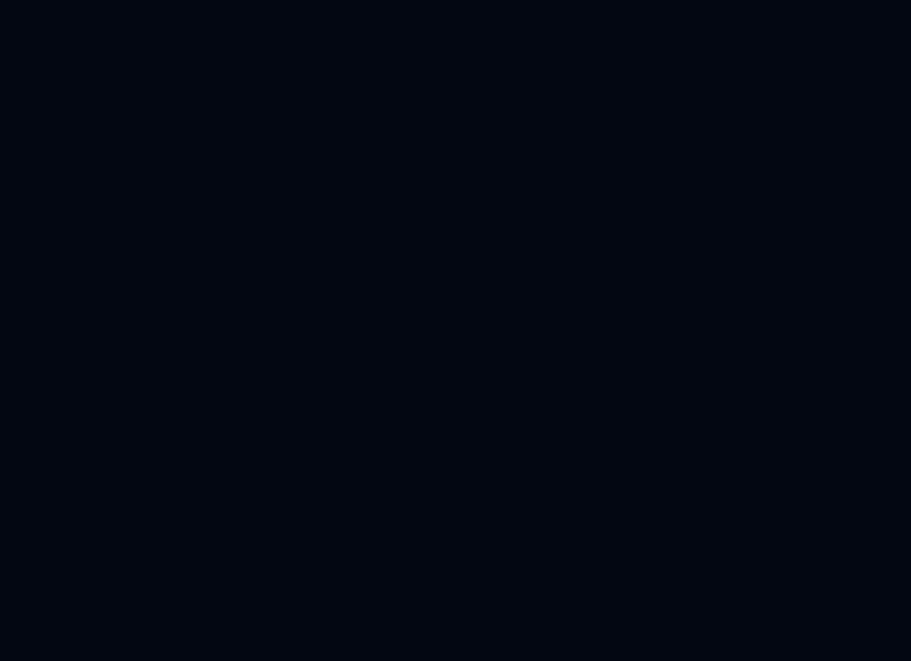
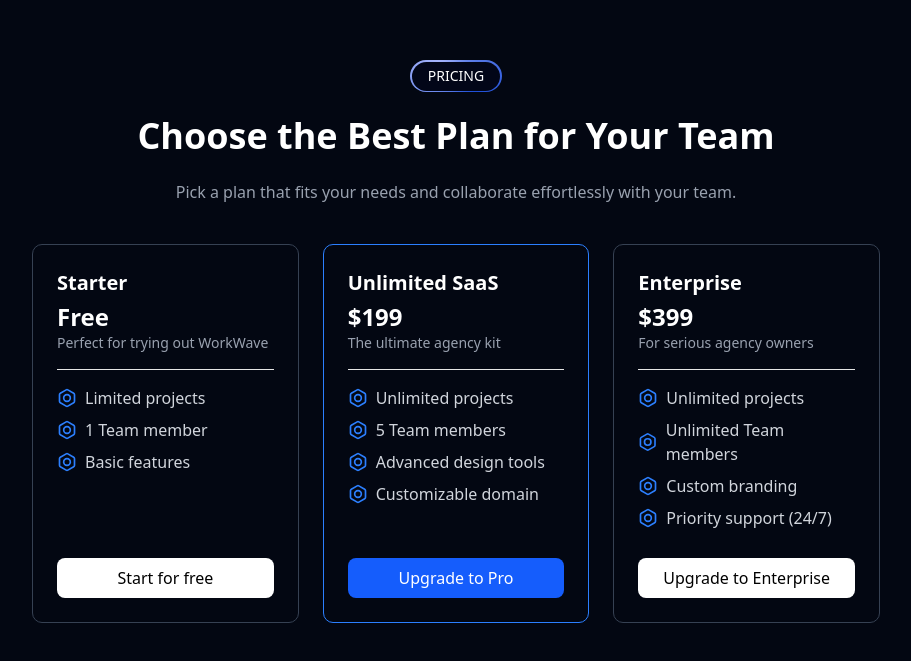
Before and after one commit to harun708280/MoneyWise-landingpage, a Next.js app: page / in a window 1280 px wide. Shown: the part 3348-4009 px from the top of the page, without its empty margins (184-1095 px from the left). Before the commit the page ends 3376 px from the top, so only its background shows below. Built offline with nearby package versions, Linux system fonts and the light colour scheme.

Commit message:
crate pricing section

```diff
--- a/src/app/Component/Feature.jsx
+++ b/src/app/Component/Feature.jsx
@@ -62,7 +62,7 @@ const Feature = () => {
 
             {/* Feature List */}
             <Container>
-                <div className="flex container flex-col items-center justify-center py-10 md:py-20 w-full">
+                <div className="flex max-w-7xl flex-col items-center justify-center py-10 md:py-20 w-full">
                     <div className="grid grid-cols-1 md:grid-cols-2 lg:grid-cols-3 w-full gap-8">
                         {features.map((feature, index) => (
                             <div key={index} className="flex flex-col items-start lg:items-start px-0 md:px-0">
--- /dev/null
+++ b/src/app/Component/Priceing.jsx
@@ -0,0 +1,104 @@
+import Container from "@/components/global/container";
+import SectionBadge from "@/components/ui/section-badge";
+import { Bolt } from "lucide-react";
+
+const pricingPlans = [
+  {
+    name: "Starter",
+    price: "Free",
+    description: "Perfect for trying out WorkWave",
+    features: ["Limited projects", "1 Team member", "Basic features"],
+    buttonText: "Start for free",
+    buttonStyle: "bg-white text-black hover:bg-gray-200",
+  },
+  {
+    name: "Unlimited SaaS",
+    price: "$199",
+    description: "The ultimate agency kit",
+    features: [
+      "Unlimited projects",
+      "5 Team members",
+      "Advanced design tools",
+      "Customizable domain",
+    ],
+    buttonText: "Upgrade to Pro",
+    buttonStyle: "bg-blue-600 text-white hover:bg-blue-700",
+    highlighted: true,
+  },
+  {
+    name: "Enterprise",
+    price: "$399",
+    description: "For serious agency owners",
+    features: [
+      "Unlimited projects",
+      "Unlimited Team members",
+      "Custom branding",
+      "Priority support (24/7)",
+    ],
+    buttonText: "Upgrade to Enterprise",
+    buttonStyle: "bg-white text-black hover:bg-gray-200",
+  },
+];
+
+const PricingSection = () => {
+  return (
+    <section className="w-full py-16  text-white">
+      <Container>
+        <div className="max-w-5xl mx-auto text-center">
+          <span className=" text-gray-300 px-3 py-1 rounded-md text-sm uppercase">
+            <SectionBadge title="Pricing" />
+          </span>
+          <h2 className="text-3xl lg:text-4xl font-semibold mt-6">
+            Choose the Best Plan for Your Team
+          </h2>
+          <p className="text-gray-400 mt-6 max-w-2xl mx-auto">
+            Pick a plan that fits your needs and collaborate effortlessly with
+            your team.
+          </p>
+        </div>
+      </Container>
+
+      {/* Pricing Cards */}
+      <Container>
+        <div className="mt-10 grid grid-cols-1 md:grid-cols-2 lg:grid-cols-3 gap-6 max-w-4xl mx-auto px-6">
+          {pricingPlans.map((plan, index) => (
+            <div
+              key={index}
+              className={`border rounded-lg flex flex-col h-full justify-between transition-all ${
+                plan.highlighted ? "border-blue-500" : "border-gray-700"
+              }`}
+            >
+              <div className="p-6 flex-1">
+                <h3 className="text-xl font-semibold">{plan.name}</h3>
+                <p className="text-2xl font-bold mt-1">{plan.price}</p>
+                <p className="text-gray-400 text-sm">{plan.description}</p>
+                <div className="border-b my-4"></div>
+
+                <ul className="space-y-2">
+                  {plan.features.map((feature, i) => (
+                    <li
+                      key={i}
+                      className="flex items-center gap-2 text-gray-300"
+                    >
+                      <Bolt className="w-5 h-5 text-blue-500" /> {feature}
+                    </li>
+                  ))}
+                </ul>
+              </div>
+
+              <div className="px-6 pb-6 mt-1">
+                <button
+                  className={`px-4 py-2 w-full rounded-md font-medium transition ${plan.buttonStyle}`}
+                >
+                  {plan.buttonText}
+                </button>
+              </div>
+            </div>
+          ))}
+        </div>
+      </Container>
+    </section>
+  );
+};
+
+export default PricingSection;
--- a/src/app/Component/Process.jsx
+++ b/src/app/Component/Process.jsx
@@ -36,7 +36,7 @@ const Process = () => {
         </div>
       </Container>
       <Container>
-      <div className="flex container mx-auto flex-col items-center justify-center py-10 md:py-20 w-full">
+      <div className="flex max-w-7xl mx-auto flex-col items-center justify-center py-10 md:py-20 w-full">
                         <div className="grid grid-cols-1 md:grid-cols-2 lg:grid-cols-3 w-full divide-x-0 md:divide-x divide-y md:divide-y-0 divide-gray-900 first:border-l-2 lg:first:border-none first:border-gray-900">
                             {steps.map((perk) => (
                                 <div key={perk.title} className="flex flex-col items-start px-4 md:px-6 lg:px-8 lg:py-6 py-4">
--- a/src/app/page.js
+++ b/src/app/page.js
@@ -6,6 +6,8 @@ import Hero from "./Component/Hero";
 import DashBoard from "./Component/DashBoard";
 import Process from "./Component/Process";
 import Feature from "./Component/Feature";
+import Priceing from "./Component/Priceing";
+import PricingSection from "./Component/Priceing";
 
 export default function Home() {
   return (
@@ -38,6 +40,7 @@ export default function Home() {
       <DashBoard/>
       <Process/>
       <Feature/>
+      <PricingSection/>
     </section>
   );
 }
```
